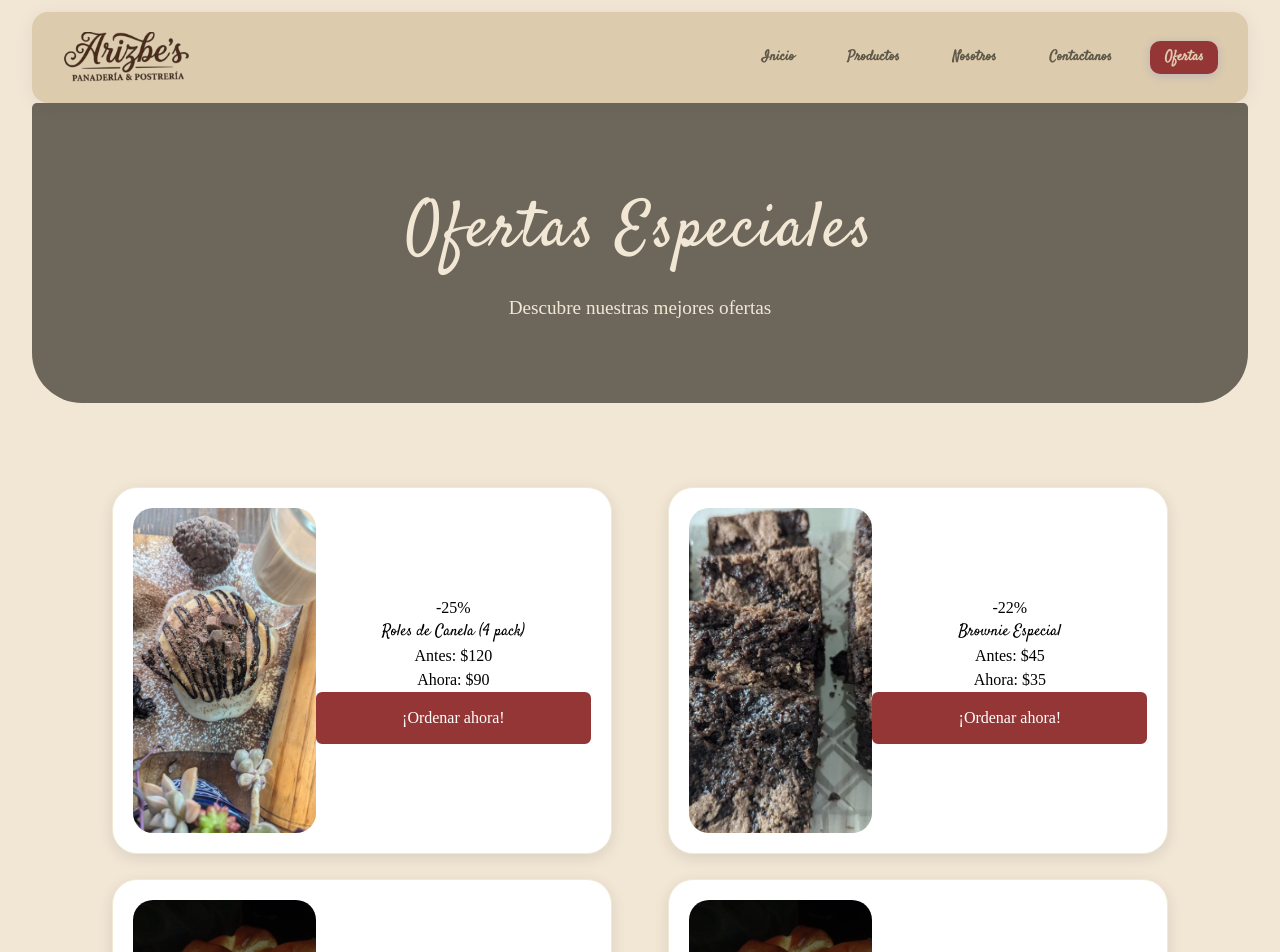
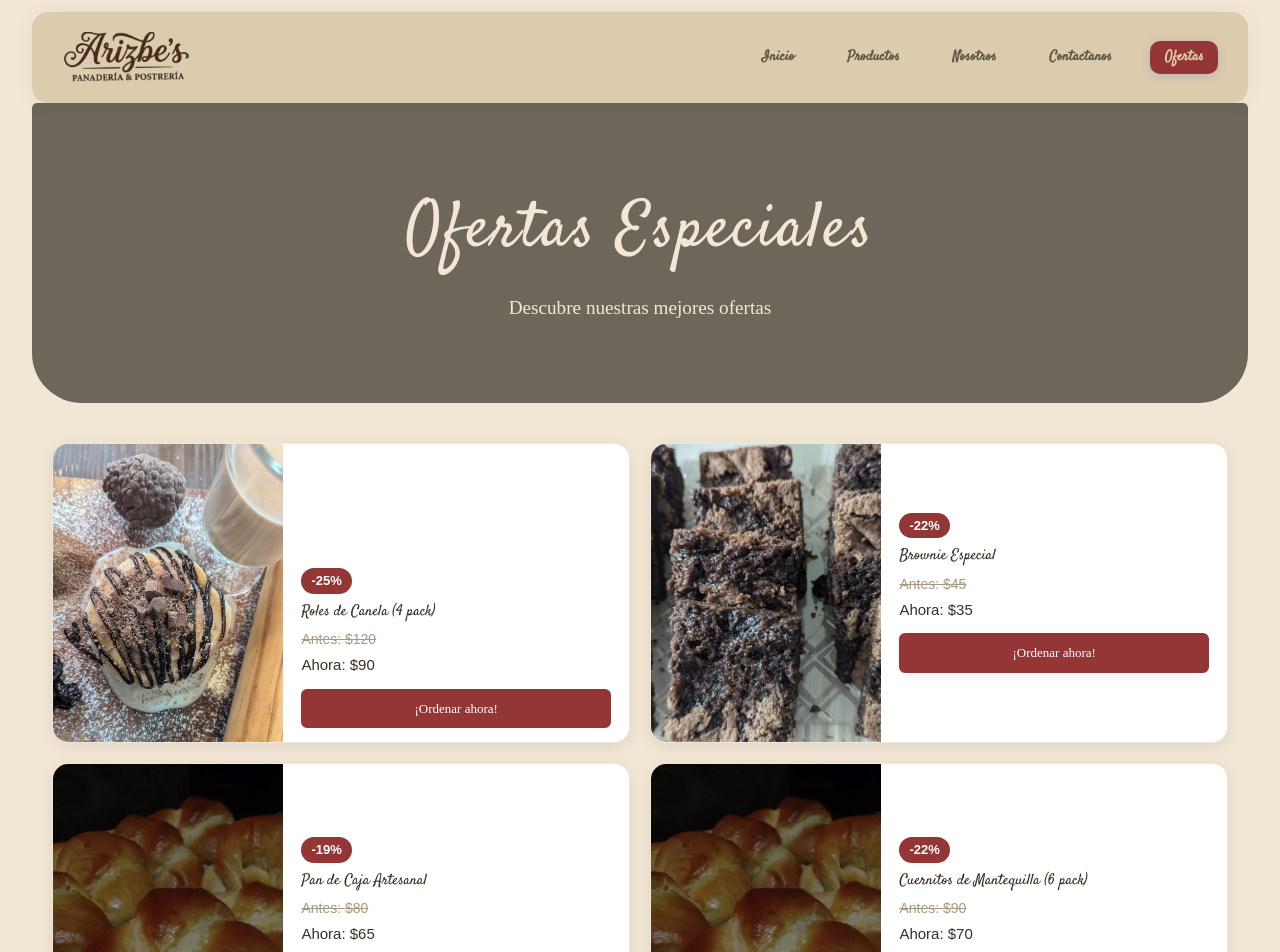
Before and after one commit to Chamo1507/Arizbe-s-React, a React (Vite) app: page /Ofertas in a window 1280 px wide. Shown: the top 952 px of the page. Built offline with nearby package versions, Linux system fonts and the light colour scheme; a web font is replaced by a local one.

Commit message:
Fix/Arreglo en diseño de ofertas

```diff
--- a/src/components/TarjetaProducto/TarjetaProducto.css
+++ b/src/components/TarjetaProducto/TarjetaProducto.css
@@ -1,33 +1,78 @@
 .cardOferta {
   background-color: #ffffff;
-  border-radius: 25px; /* Bordes redondeados consistentes con tu diseño */
-  padding: 20px;
-  text-align: center;
+  border-radius: 16px;
+  padding: 0;
   position: relative;
-  box-shadow: 0 4px 15px rgba(0, 0, 0, 0.1);
-  transition:
-    transform 0.3s ease,
-    box-shadow 0.3s ease;
+  box-shadow: 0 4px 15px rgba(0, 0, 0, 0.08);
+  transition: box-shadow 0.3s ease;
   display: grid;
   grid-template-columns: 40% 60%;
-  justify-content: space-between;
-  align-items: center;
-  border: 1px solid #f2e8d5; /* Un borde sutil crema */
+  border: 1px solid #f2e8d5;
   width: 100%;
-  max-width: 500px;
-  min-height: 250px;
-  margin: 0px auto;
+  height: 300px;
+  min-width: 0;
   overflow: hidden;
 }
 
 .cardOferta img {
-  height: 100%; /* Que ocupe todo el alto del grid-column */
-  width: 100%; /* Que use el 40% que le asignaste en el grid */
+  height: 100%;
+  width: 100%;
   object-fit: cover;
-  border-radius: 20px;
+  object-position: center;
 }
 
 .container-cardText {
   display: flex;
   flex-direction: column;
+  justify-content: center;
+  gap: 8px;
+  padding: 16px 18px;
+  min-width: 0;
+  overflow: hidden;
 }
+
+.container-cardText h1 {
+  font-family: "Satisfy", cursive;
+  font-size: 15px;
+  color: #3b2e22;
+  margin: 0;
+  line-height: 1.3;
+}
+
+.badge-descuento {
+  display: inline-block;
+  background-color: #943636;
+  color: #fff;
+  font-family: "BPMF Huninn", sans-serif;
+  font-size: 13px;
+  font-weight: bold;
+  padding: 3px 10px;
+  border-radius: 20px;
+  width: fit-content;
+}
+
+.precios {
+  display: flex;
+  flex-direction: column;
+  gap: 2px;
+}
+
+.precio-viejo {
+  font-family: "BPMF Huninn", sans-serif;
+  font-size: 14px;
+  color: #a89880;
+  text-decoration: line-through;
+}
+
+.precio-nuevo {
+  font-family: "BPMF Huninn", sans-serif;
+  font-size: 15px;
+  color: #3b2e22;
+}
+
+.cardOferta .btn-formulario {
+  font-size: 13px;
+  padding: 8px 14px;
+  margin-top: 4px;
+  width: 100%;
+}
--- a/src/pages/Ofertas.css
+++ b/src/pages/Ofertas.css
@@ -1,15 +1,15 @@
 .container {
   min-height: 100vh;
   width: 95%;
-  display: block;
-  padding: 5%;
-  margin: 20px auto;
+  max-width: 1400px;
+  padding: 40px 20px;
+  margin: 0 auto;
 }
 
 .grid-productos {
   display: grid;
-  grid-template-columns: repeat(auto-fit, minmax(400px, 1fr));
-  gap: 25px;
+  grid-template-columns: repeat(auto-fit, minmax(420px, 1fr));
+  gap: 20px;
   width: 100%;
-  margin: 0px auto;
+  align-items: stretch;
 }
```
